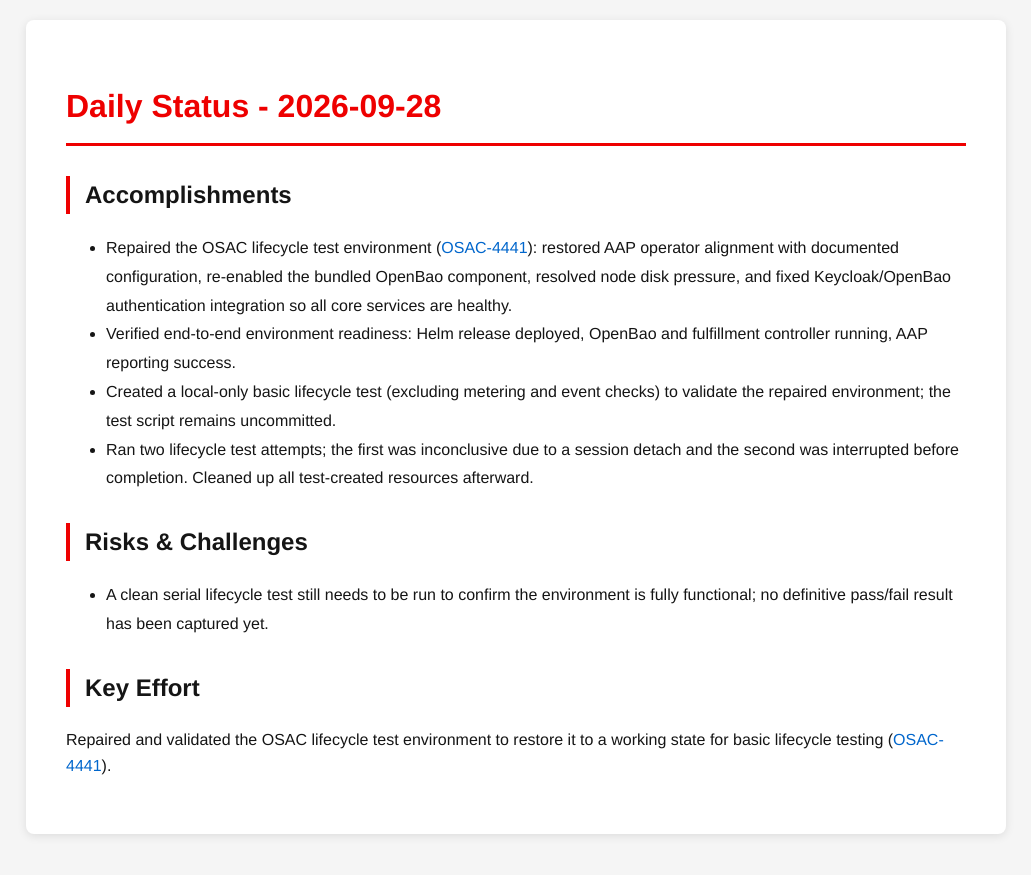
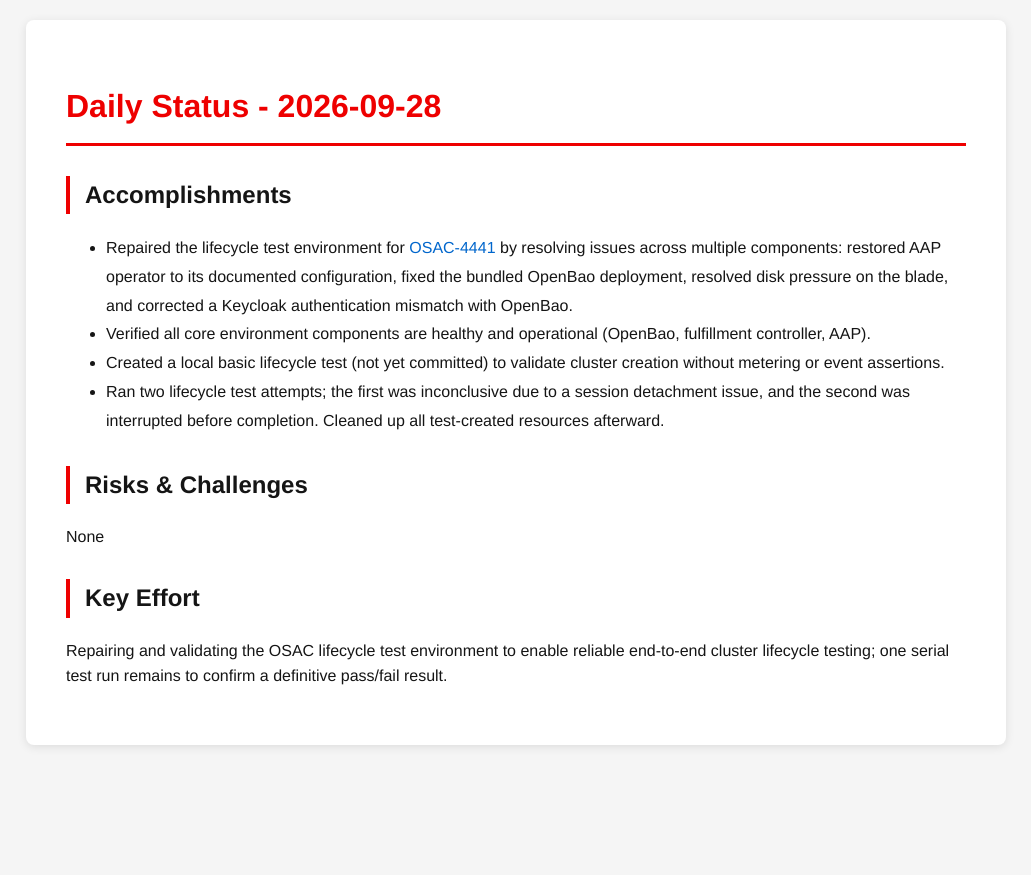
Before and after one commit to tzvatot/daily-status, a Jekyll site: the page built from 2026-09-28.md, in a window 1280 px wide. Shown: the top 875 px of the page, without its empty margins (124-1155 px from the left). Built offline with Jekyll 4.4.1, drawn with Linux system fonts in a browser that asks for light colours.

Commit message:
Daily status update - 2026-09-28

```diff
--- a/2026-09-28.md
+++ b/2026-09-28.md
@@ -7,13 +7,13 @@
 # Daily Status - 2026-09-28
 
 ## Accomplishments
-- Repaired the OSAC lifecycle test environment ([OSAC-4441](https://redhat.atlassian.net/browse/OSAC-4441)): restored AAP operator alignment with documented configuration, re-enabled the bundled OpenBao component, resolved node disk pressure, and fixed Keycloak/OpenBao authentication integration so all core services are healthy.
-- Verified end-to-end environment readiness: Helm release deployed, OpenBao and fulfillment controller running, AAP reporting success.
-- Created a local-only basic lifecycle test (excluding metering and event checks) to validate the repaired environment; the test script remains uncommitted.
-- Ran two lifecycle test attempts; the first was inconclusive due to a session detach and the second was interrupted before completion. Cleaned up all test-created resources afterward.
+- Repaired the lifecycle test environment for [OSAC-4441](https://redhat.atlassian.net/browse/OSAC-4441) by resolving issues across multiple components: restored AAP operator to its documented configuration, fixed the bundled OpenBao deployment, resolved disk pressure on the blade, and corrected a Keycloak authentication mismatch with OpenBao.
+- Verified all core environment components are healthy and operational (OpenBao, fulfillment controller, AAP).
+- Created a local basic lifecycle test (not yet committed) to validate cluster creation without metering or event assertions.
+- Ran two lifecycle test attempts; the first was inconclusive due to a session detachment issue, and the second was interrupted before completion. Cleaned up all test-created resources afterward.
 
 ## Risks & Challenges
-- A clean serial lifecycle test still needs to be run to confirm the environment is fully functional; no definitive pass/fail result has been captured yet.
+None
 
 ## Key Effort
-Repaired and validated the OSAC lifecycle test environment to restore it to a working state for basic lifecycle testing ([OSAC-4441](https://redhat.atlassian.net/browse/OSAC-4441)).
+Repairing and validating the OSAC lifecycle test environment to enable reliable end-to-end cluster lifecycle testing; one serial test run remains to confirm a definitive pass/fail result.
```
